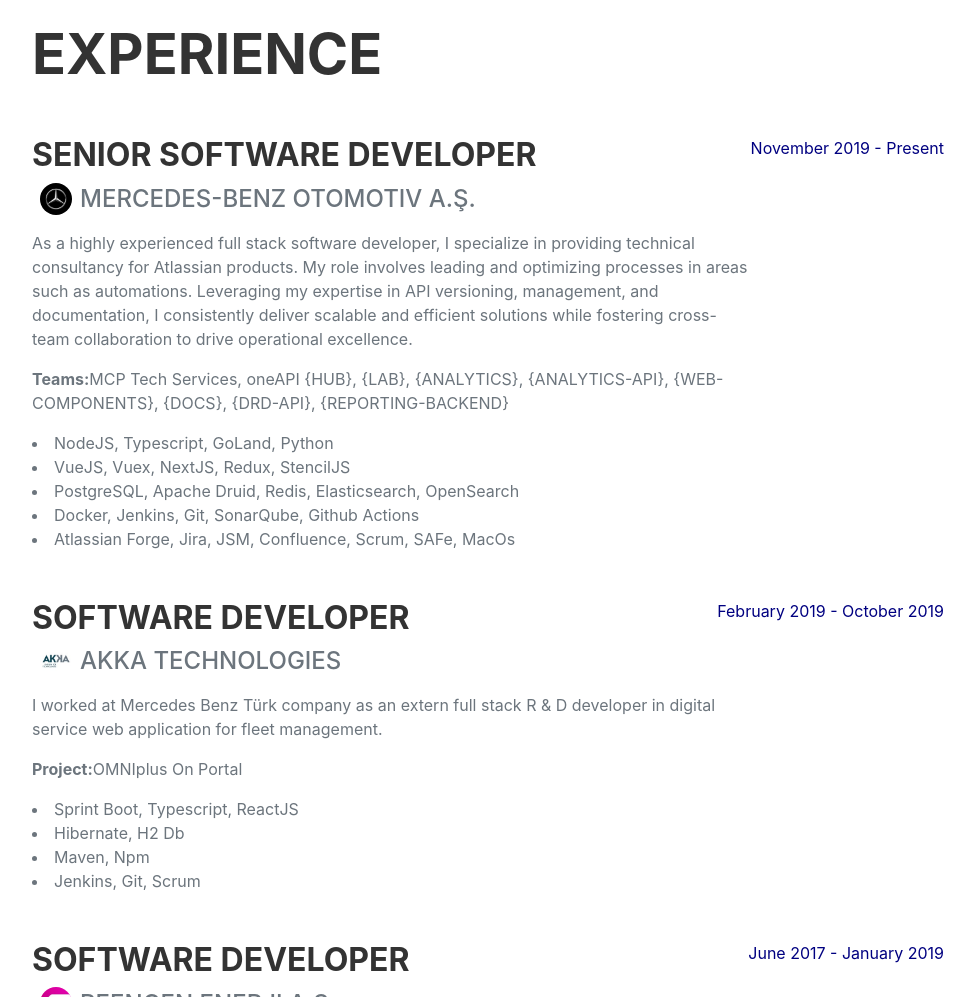
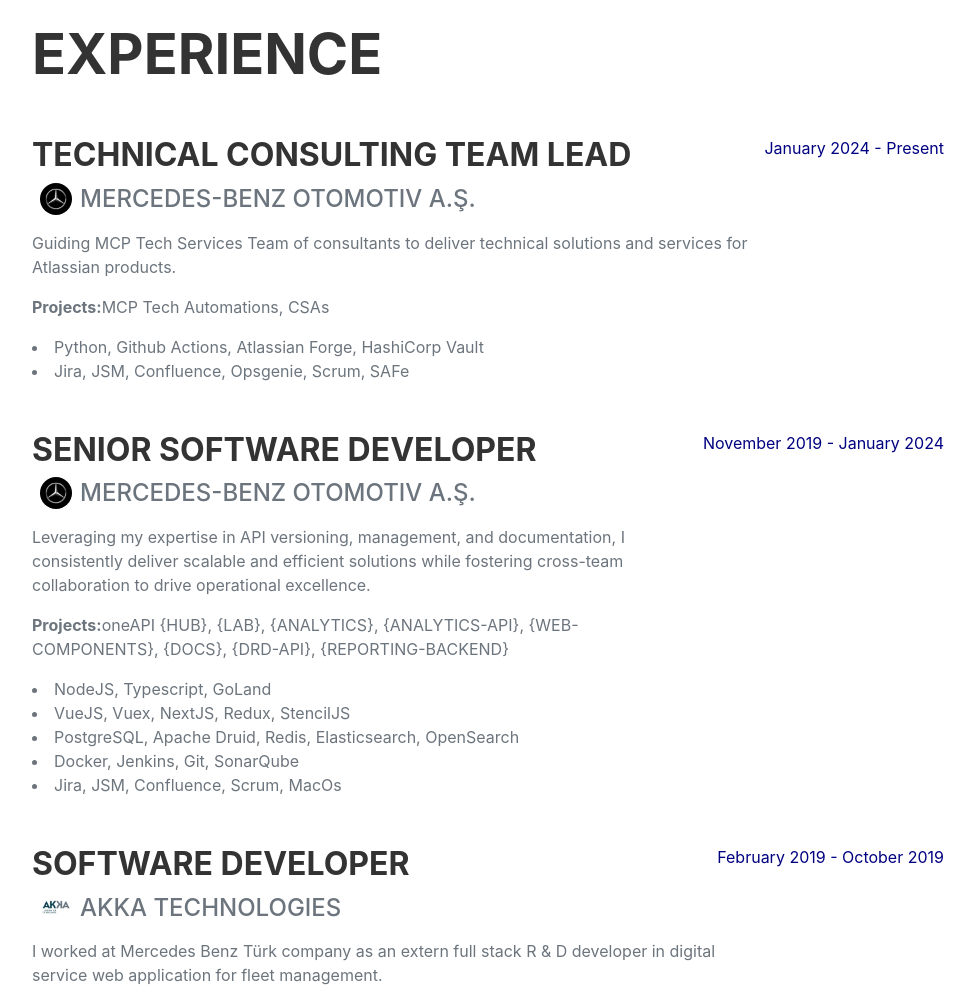
Before and after one commit to asilkanss/resume, a website: page src/pug/index.pug in a window 1280 px wide. Shown: the part 860-1857 px from the top of the page, without its empty margins (288-1263 px from the left). Drawn offline with nearby package versions, Linux system fonts and the light colour scheme; files that its build step writes are made by us from their sources; files whose address does not match are found by name; a web font is replaced by a local one.

Commit message:
updated resume

```diff
--- a/docs/js/scripts.js
+++ b/docs/js/scripts.js
@@ -1,7 +1,6 @@
 /*!
 * Start Bootstrap - Resume v7.0.6 (undefined)
-* Copyright 2013-2024 undefined
-* Licensed under undefined (https://github.com/StartBootstrap/asilkan-resume/blob/master/LICENSE)
+* Copyright 2013-2025 Asilkan Sertac SATI
 */
 //
 // Scripts
--- a/package.json
+++ b/package.json
@@ -1,6 +1,7 @@
 {
     "title": "Resume",
     "name": "asilkan-resume",
+    "author": "Asilkan Sertac SATI",
     "version": "7.0.6",
     "scripts": {
         "build": "npm run clean && npm run build:pug && npm run build:scss && npm run build:scripts && npm run build:assets",
--- a/scripts/render-scripts.js
+++ b/scripts/render-scripts.js
@@ -17,7 +17,6 @@
     const copyright = `/*!
 * Start Bootstrap - ${packageJSON.title} v${packageJSON.version} (${packageJSON.homepage})
 * Copyright 2013-${new Date().getFullYear()} ${packageJSON.author}
-* Licensed under ${packageJSON.license} (https://github.com/StartBootstrap/${packageJSON.name}/blob/master/LICENSE)
 */
 `
     const scriptsJS = fs.readFileSync(sourcePathScriptsJS);
--- a/src/pug/index.pug
+++ b/src/pug/index.pug
@@ -83,28 +83,42 @@
 
                     .d-flex.flex-column.flex-md-row.justify-content-between.mb-5
                         .flex-grow-1
+                            h3.mb-0 Technical Consulting Team Lead
+                            img.img-fluid.img-company.rounded-circle.mx-auto.mb-2(src='assets/img/mercedes.png', alt='mercedes')
+                            span.subheading.mb-3 Mercedes-Benz Otomotiv A.Ş.
+                            p
+                                | Guiding MCP Tech Services Team of consultants to deliver technical solutions and services for Atlassian products.
+                            p
+                                span.fw-bold Projects:
+                                | MCP Tech Automations, CSAs
+                            li
+                                | Python, Github Actions, Atlassian Forge, HashiCorp Vault
+                            li
+                                | Jira, JSM, Confluence, Opsgenie, Scrum, SAFe
+                        .flex-shrink-0
+                            span.text-primary January 2024 - Present
+                    .d-flex.flex-column.flex-md-row.justify-content-between.mb-5
+                        .flex-grow-1
                             h3.mb-0 Senior Software Developer
                             img.img-fluid.img-company.rounded-circle.mx-auto.mb-2(src='assets/img/mercedes.png', alt='mercedes')
                             span.subheading.mb-3 Mercedes-Benz Otomotiv A.Ş.
                             p
-                                | As a highly experienced full stack software developer, I specialize in providing technical consultancy for Atlassian products. My role involves leading and optimizing processes in areas such as automations.
-                                |
                                 | Leveraging my expertise in API versioning, management, and documentation, I consistently deliver scalable and efficient solutions while fostering cross-team collaboration to drive operational excellence.
                             p
-                                span.fw-bold Teams:
-                                | MCP Tech Services, oneAPI {HUB}, {LAB}, {ANALYTICS}, {ANALYTICS-API}, {WEB-COMPONENTS}, {DOCS}, {DRD-API}, {REPORTING-BACKEND}
+                                span.fw-bold Projects:
+                                | oneAPI {HUB}, {LAB}, {ANALYTICS}, {ANALYTICS-API}, {WEB-COMPONENTS}, {DOCS}, {DRD-API}, {REPORTING-BACKEND}
                             li
-                                | NodeJS, Typescript, GoLand, Python
+                                | NodeJS, Typescript, GoLand
                             li
                                 | VueJS, Vuex, NextJS, Redux, StencilJS
                             li
                                 | PostgreSQL, Apache Druid, Redis, Elasticsearch, OpenSearch
                             li
-                                | Docker, Jenkins, Git, SonarQube, Github Actions
+                                | Docker, Jenkins, Git, SonarQube
                             li
-                                | Atlassian Forge, Jira, JSM, Confluence, Scrum, SAFe, MacOs
+                                | Jira, JSM, Confluence, Scrum, MacOs
                         .flex-shrink-0
-                            span.text-primary November 2019 - Present
+                            span.text-primary November 2019 - January 2024
 
                     .d-flex.flex-column.flex-md-row.justify-content-between.mb-5
                         .flex-grow-1
```
Also changed, not shown: docs/index.html.
